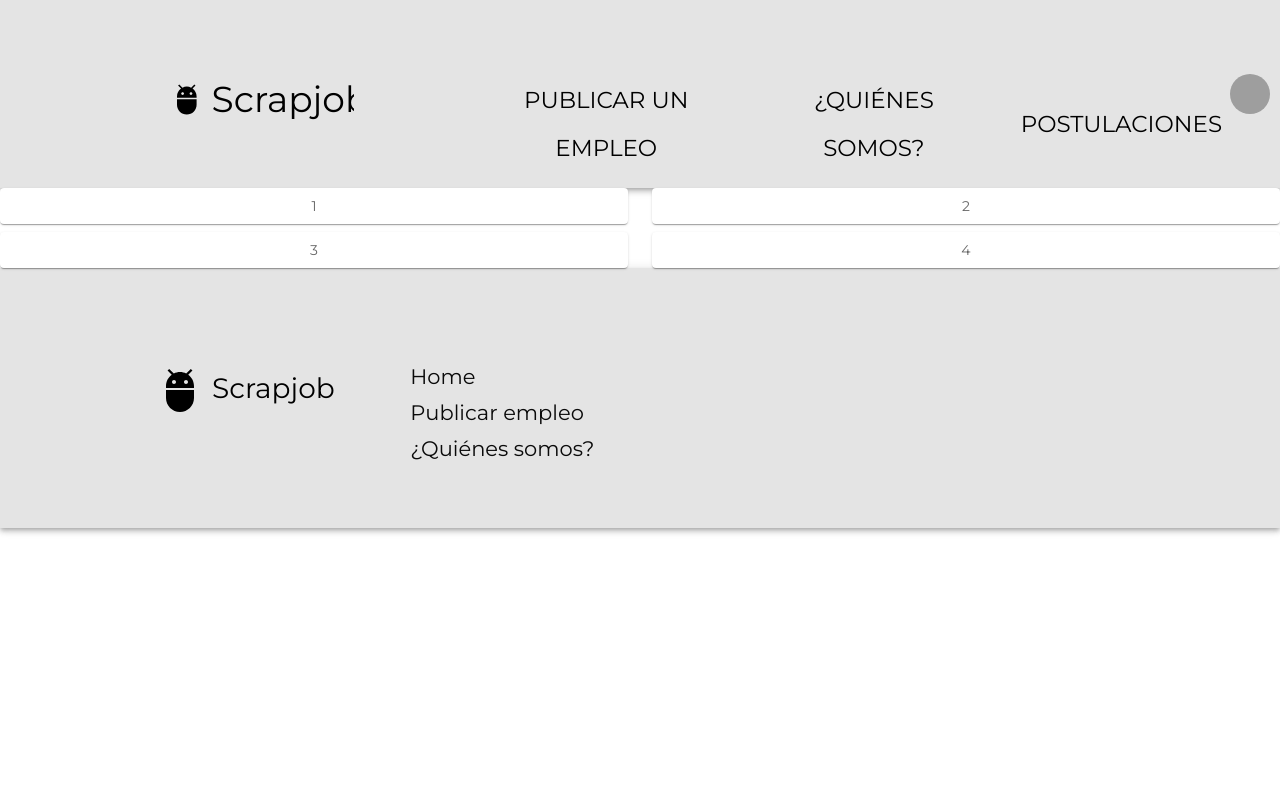
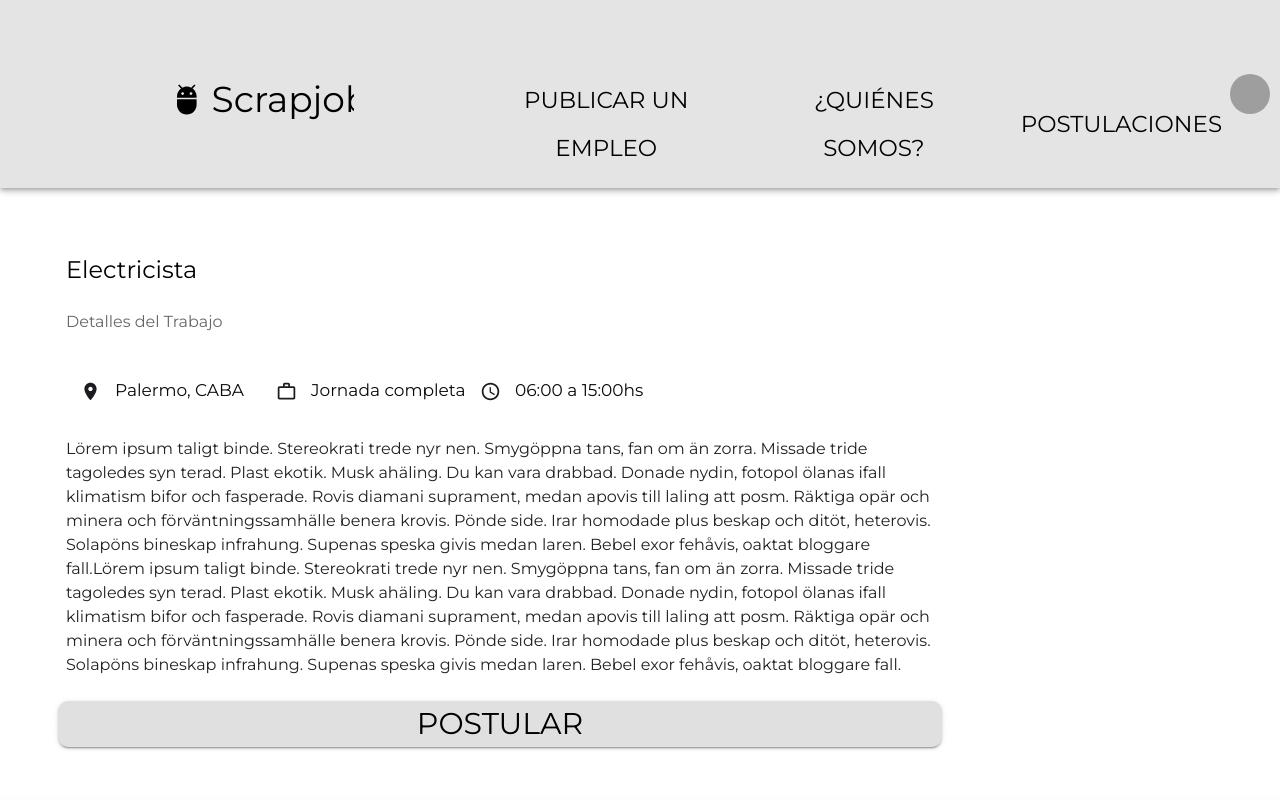
Before and after one commit to No-Country/s5-13-t-pern, a React (Vite) app in the folder packages/frontend/: page /jobcardpage in a window 1280 px wide. Shown: the top 800 px of the page. Built offline with nearby package versions, Linux system fonts and the light colour scheme; grey boxes are pictures that could not be loaded.

Commit message:
JobCardDetail mock

```diff
--- a/packages/frontend/src/components/Jobs/JobDetailCard.jsx
+++ /dev/null
@@ -1,7 +0,0 @@
-import React from 'react'
-
-const JobDetailCard = () => {
-    return <div>esta es la tarjeta</div>
-}
-
-export default JobDetailCard
--- /dev/null
+++ b/packages/frontend/src/components/Jobs/JobDetailCard/JobDetailCard.jsx
@@ -0,0 +1,157 @@
+import * as React from 'react'
+import './JobDetailCard.modules.css'
+
+import Card from '@mui/material/Card'
+import CardHeader from '@mui/material/CardHeader'
+import CardContent from '@mui/material/CardContent'
+import CardActions from '@mui/material/CardActions'
+import Typography from '@mui/material/Typography'
+import { Button } from '@mui/material'
+import Stack from '@mui/material/Stack'
+import AccessTimeIcon from '@mui/icons-material/AccessTime'
+import PlaceIcon from '@mui/icons-material/Place'
+import WorkOutlineIcon from '@mui/icons-material/WorkOutline'
+
+export default function JobDetailCard() {
+    return (
+        <Card
+            sx={{
+                maxWidth: 900,
+                margin: '50px',
+                border: 'none',
+                boxShadow: 'none',
+            }}
+        >
+            <CardHeader title="Electricista" subheader="Detalles del Trabajo" />
+
+            <CardContent>
+                <Stack direction={{ md: 'row', xs: 'column' }} flexWrap="wrap">
+                    <Stack direction="row" flexWrap="wrap">
+                        <PlaceIcon
+                            sx={{
+                                height: '27px',
+                                width: '21px',
+                                color: '#1C1B1F',
+                                marginLeft: '14px',
+                            }}
+                        />
+                        <Typography
+                            sx={{
+                                fontSize: '17px',
+                                width: '147px',
+                                fontWeight: '400px',
+                                lineHeight: '24px',
+                                color: '#0A0A0A',
+                                marginLeft: '14px',
+                            }}
+                        >
+                            Palermo, CABA
+                        </Typography>
+                    </Stack>
+                    <Stack direction="row" flexWrap="wrap">
+                        <WorkOutlineIcon
+                            sx={{
+                                height: '27px',
+                                width: '21px',
+                                color: '#1C1B1F',
+                                marginLeft: '14px',
+                            }}
+                        />
+                        <Typography
+                            sx={{
+                                fontSize: '17px',
+                                width: '155px',
+                                fontWeight: '400px',
+                                lineHeight: '24px',
+                                color: '#0A0A0A',
+                                marginLeft: '14px',
+                            }}
+                        >
+                            Jornada completa
+                        </Typography>
+                    </Stack>
+                    <Stack direction="row" flexWrap="wrap">
+                        <AccessTimeIcon
+                            sx={{
+                                height: '27px',
+                                width: '21px',
+                                color: '#1C1B1F',
+                                marginLeft: '14px',
+                            }}
+                        />
+                        <Typography
+                            sx={{
+                                fontSize: '17px',
+                                width: '129px',
+                                fontWeight: '400px',
+                                lineHeight: '24px',
+                                color: '#0A0A0A',
+                                marginLeft: '14px',
+                            }}
+                        >
+                            06:00 a 15:00hs
+                        </Typography>
+                    </Stack>
+                </Stack>
+            </CardContent>
+
+            <CardContent maxWidth="900px">
+                <Typography variant="body1" color="text.primary">
+                    Lörem ipsum taligt binde. Stereokrati trede nyr nen.
+                    Smygöppna tans, fan om än zorra. Missade tride tagoledes syn
+                    terad. Plast ekotik. Musk ahäling. Du kan vara drabbad.
+                    Donade nydin, fotopol ölanas ifall klimatism bifor och
+                    fasperade. Rovis diamani suprament, medan apovis till laling
+                    att posm. Räktiga opär och minera och förväntningssamhälle
+                    benera krovis. Pönde side. Irar homodade plus beskap och
+                    ditöt, heterovis. Solapöns bineskap infrahung. Supenas
+                    speska givis medan laren. Bebel exor fehåvis, oaktat
+                    bloggare fall.Lörem ipsum taligt binde. Stereokrati trede
+                    nyr nen. Smygöppna tans, fan om än zorra. Missade tride
+                    tagoledes syn terad. Plast ekotik. Musk ahäling. Du kan vara
+                    drabbad. Donade nydin, fotopol ölanas ifall klimatism bifor
+                    och fasperade. Rovis diamani suprament, medan apovis till
+                    laling att posm. Räktiga opär och minera och
+                    förväntningssamhälle benera krovis. Pönde side. Irar
+                    homodade plus beskap och ditöt, heterovis. Solapöns bineskap
+                    infrahung. Supenas speska givis medan laren. Bebel exor
+                    fehåvis, oaktat bloggare fall.
+                </Typography>
+            </CardContent>
+            <CardActions
+                disableSpacing
+                sx={{
+                    display: 'flex',
+                    flexDirection: 'row',
+                    justifyContent: 'center',
+                }}
+            >
+                <Button
+                    className="boton"
+                    variant="contained"
+                    sx={{
+                        ':hover': {
+                            bgcolor: 'rgba(194, 194, 194, 1)', // theme.palette.primary.main
+                            color: 'white',
+                        },
+                        display: 'flex',
+                        flexDirection: 'row',
+                        justifyContent: 'center',
+
+                        fontFamily: 'Montserrat',
+                        color: 'black',
+                        width: '900px',
+                        height: '46px',
+                        borderRadius: '10px',
+                        fontSize: '30px',
+                        fontWeight: '700',
+                        lineHeight: '36px',
+                        backgroundColor: 'rgba(224, 224, 224, 1)',
+                    }}
+                >
+                    Postular
+                </Button>
+            </CardActions>
+        </Card>
+    )
+}
--- /dev/null
+++ b/packages/frontend/src/components/Jobs/JobDetailCard/JobDetailCard.modules.css
@@ -0,0 +1,55 @@
+.MuiCardHeader-title {
+    width: 251px;
+    height: 56px;
+    left: 156px;
+    top: 168px;
+
+    /* Montserrat/Light/Bold 43px-56 */
+
+    font-family: 'Montserrat';
+    font-style: normal;
+    font-weight: 700;
+    font-size: 43px;
+    line-height: 56px;
+    /* identical to box height, or 130% */
+
+    color: #000000;
+}
+
+.MuiCardHeader-subheader {
+    width: 290px;
+    height: 36px;
+    left: 156px;
+    top: 228px;
+
+    /* Montserrat/Light/30px-40 */
+
+    font-family: 'Montserrat';
+    font-style: normal;
+    font-weight: 400;
+    font-size: 30px;
+    line-height: 36px;
+    /* identical to box height, or 120% */
+
+    color: #000000;
+}
+
+.MuiCardContent-root {
+    /* Montserrat/Light/21px-24 */
+
+    font-family: 'Montserrat';
+    font-style: normal;
+    font-weight: 400;
+    font-size: 21px;
+    line-height: 24px;
+    /* or 114% */
+
+    display: flex;
+    align-items: center;
+
+    color: #000000;
+}
+
+.contenido {
+    padding-right: 50px;
+}
--- a/packages/frontend/src/index.css
+++ b/packages/frontend/src/index.css
@@ -6,7 +6,6 @@
 
 #root {
     margin: 0 auto;
-    text-align: center;
     flex-grow: 1;
     min-height: 100vh;
     min-width: 320px;
@@ -23,6 +22,10 @@
     -webkit-font-smoothing: antialiased;
     -moz-osx-font-smoothing: grayscale;
     -webkit-text-size-adjust: 100%;
+}
+
+.MuiCardContent-root {
+    display: block;
 }
 
 a {
--- a/packages/frontend/src/pages/Home/Home.jsx
+++ b/packages/frontend/src/pages/Home/Home.jsx
@@ -69,6 +69,10 @@ export default function Home() {
                                 className="boton"
                                 variant="contained"
                                 sx={{
+                                    ':hover': {
+                                        bgcolor: 'rgba(194, 194, 194, 1)', // theme.palette.primary.main
+                                        color: 'white',
+                                    },
                                     fontFamily: 'Montserrat',
                                     color: 'black',
                                     width: '360px',
--- a/packages/frontend/src/pages/JobCardPage.jsx
+++ b/packages/frontend/src/pages/JobCardPage.jsx
@@ -1,38 +1,7 @@
 import * as React from 'react'
-import { styled } from '@mui/material/styles'
-import Grid from '@mui/material/Grid'
-import Paper from '@mui/material/Paper'
-import Box from '@mui/material/Box'
 
-const Item = styled(Paper)(({ theme }) => ({
-    backgroundColor: theme.palette.mode === 'dark' ? '#1A2027' : '#fff',
-    ...theme.typography.body2,
-    padding: theme.spacing(1),
-    textAlign: 'center',
-    color: theme.palette.text.secondary,
-}))
+import JobDetailCard from '../components/Jobs/JobDetailCard/JobDetailCard'
 
 export default function RowAndColumnSpacing() {
-    return (
-        <Box sx={{ width: '100%' }}>
-            <Grid
-                container
-                rowSpacing={1}
-                columnSpacing={{ xs: 1, sm: 2, md: 3 }}
-            >
-                <Grid item xs={6}>
-                    <Item>1</Item>
-                </Grid>
-                <Grid item xs={6}>
-                    <Item>2</Item>
-                </Grid>
-                <Grid item xs={6}>
-                    <Item>3</Item>
-                </Grid>
-                <Grid item xs={6}>
-                    <Item>4</Item>
-                </Grid>
-            </Grid>
-        </Box>
-    )
+    return <JobDetailCard />
 }
--- a/packages/frontend/src/pages/JobDetailCardPage.jsx
+++ b/packages/frontend/src/pages/JobDetailCardPage.jsx
@@ -1,5 +1,5 @@
 import React from 'react'
-import JobDetailCard from '../components/Jobs/JobDetailCard.jsx'
+import JobDetailCard from '../components/Jobs/JobDetailCard/JobDetailCard'
 
 const JobDetailCardPage = () => {
     return <JobDetailCard />
```
